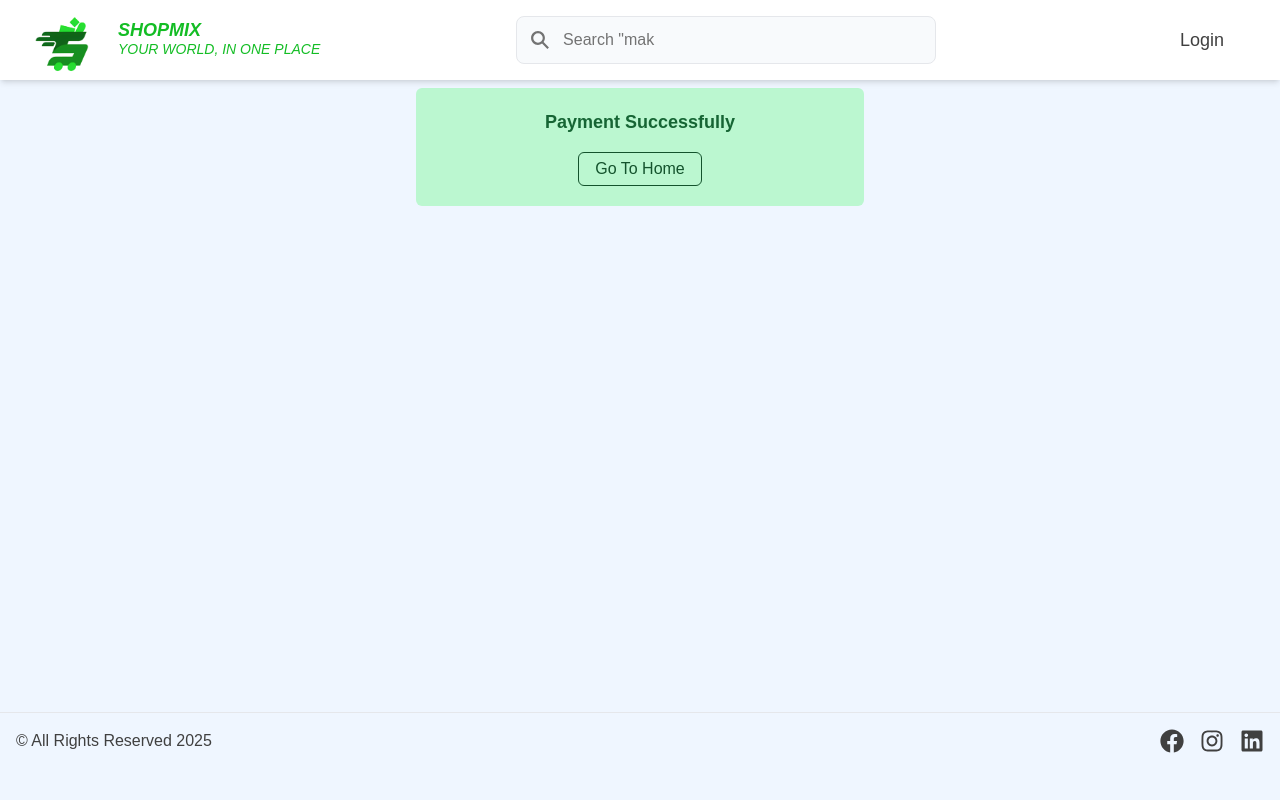
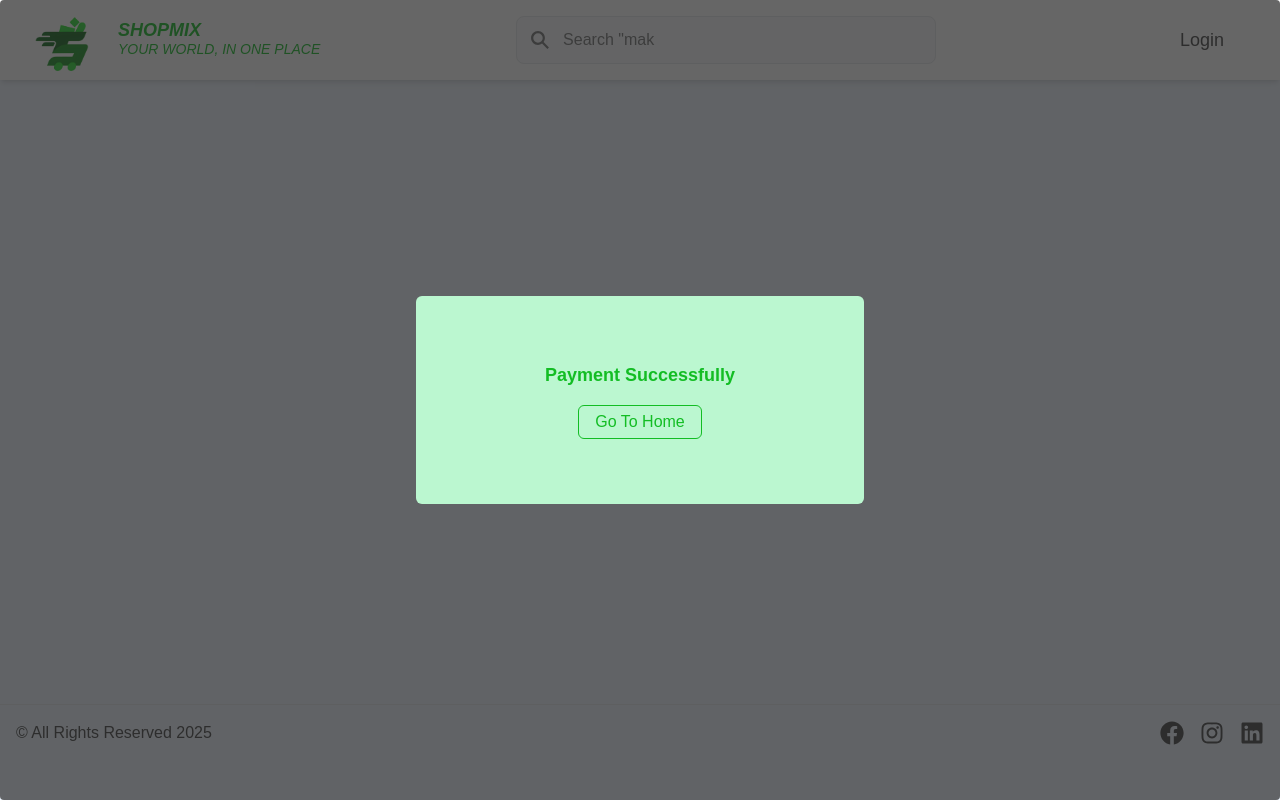
Before and after one commit to JoseChinola/Ecommerce, a React (Vite) app in the folder client/: page /success in a window 1280 px wide. Built offline with nearby package versions, Linux system fonts and the light colour scheme; no server answers.

Commit message:
Stripe pago

```diff
--- a/client/src/pages/Cancel.jsx
+++ b/client/src/pages/Cancel.jsx
@@ -3,10 +3,13 @@ import { Link } from 'react-router-dom'
 
 const Cancel = () => {
     return (
-        <section className='m-2 w-full max-w-md bg-red-200 p-4 py-5 mx-auto flex flex-col justify-center items-center gap-4 rounded-md'>
-            <p className='text-red-800 font-bold text-lg text-center'>Order Cancel </p>
-            <Link to="/" className='border border-red-900 text-red-900 hover:bg-red-900 hover:text-white bg- px-4 py-1 capitalize transition-all rounded-md'>
-                Go to Home</Link>
+        <section className='fixed top-0 bottom-0 left-0 right-0 p-2 rounded z-40 bg-neutral-800 bg-opacity-70 flex items-center justify-center'>
+
+            <div className='m-2 w-full max-w-md h-full max-h-52 bg-red-200 p-4 py-5 mx-auto flex flex-col justify-center items-center gap-4 rounded-md'>
+                <p className='text-red-800 font-bold text-lg text-center'>Order Cancel </p>
+                <Link to="/" className='border border-red-900 text-red-900 hover:bg-red-900 hover:text-white bg- px-4 py-1 capitalize transition-all rounded-md'>
+                    Go to Home</Link>
+            </div>
         </section>
     )
 }
--- a/client/src/pages/Success.jsx
+++ b/client/src/pages/Success.jsx
@@ -7,9 +7,13 @@ const Success = () => {
     console.log("location",)
 
     return (
-        <section className='m-2 w-full max-w-md bg-green-200 p-4 py-5 mx-auto flex flex-col justify-center items-center gap-4 rounded-md'>
-            <p className='text-green-800 font-bold text-lg text-center'>{Boolean(location?.state?.text) ? location.state.text : "Payment"} Successfully </p>
-            <Link to="/" className='border border-green-900 text-green-900 hover:bg-green-900 hover:text-white bg- px-4 py-1 capitalize transition-all rounded-md'>Go to Home</Link>
+
+        <section className='fixed top-0 bottom-0 left-0 right-0 p-2 rounded z-40 bg-neutral-800 bg-opacity-70 flex items-center justify-center'>
+
+            <div className='m-2 w-full max-w-md h-full max-h-52 bg-green-200 p-4 py-5 mx-auto flex flex-col justify-center items-center gap-4 rounded-md'>
+                <p className='text-primary-Green font-bold text-lg text-center'>{Boolean(location?.state?.text) ? location.state.text : "Payment"} Successfully </p>
+                <Link to="/" className='border border-primary-Green text-primary-Green hover:bg-primary-Green hover:text-white bg- px-4 py-1 capitalize transition-all rounded-md'>Go to Home</Link>
+            </div>
         </section>
     )
 }
```
Also changed, not shown: 2 other files (tests, documents, lock files or other folders).
